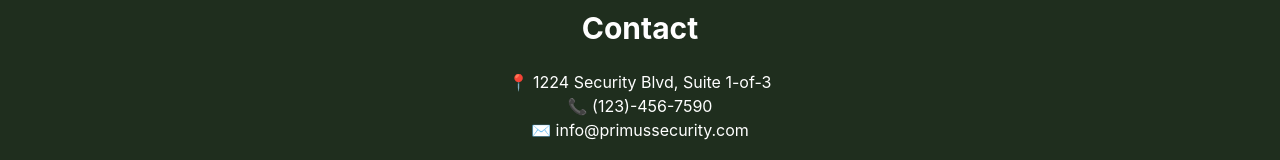
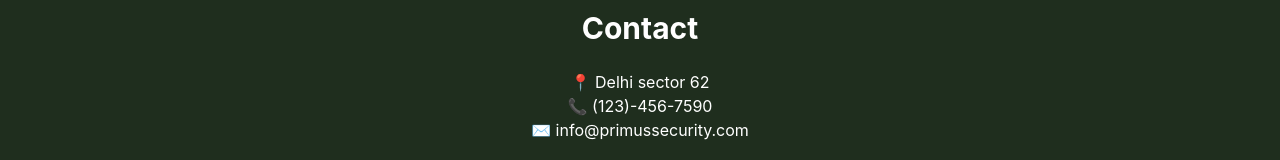
Before and after one commit to Dipanshu205/Primus, a React (Create React App) app: page / in a window 1280 px wide. Shown: the part 1278-1438 px from the top of the page. Built offline with nearby package versions, Linux system fonts and the light colour scheme; the HTML template or start-up script is replaced by a standard one.

Commit message:
adress changed

```diff
--- a/src/pages/Home.jsx
+++ b/src/pages/Home.jsx
@@ -59,7 +59,7 @@
 
       <section id="contact" className="bg-primary text-white py-16 px-4 text-center">
         <h3 className="text-3xl font-bold mb-6">Contact</h3>
-        <p>📍 1224 Security Blvd, Suite 1-of-3</p>
+        <p>📍 Delhi sector 62</p>
         <p>📞 (123)-456-7590</p>
         <p>✉️ info@primussecurity.com</p>
       </section>
```
